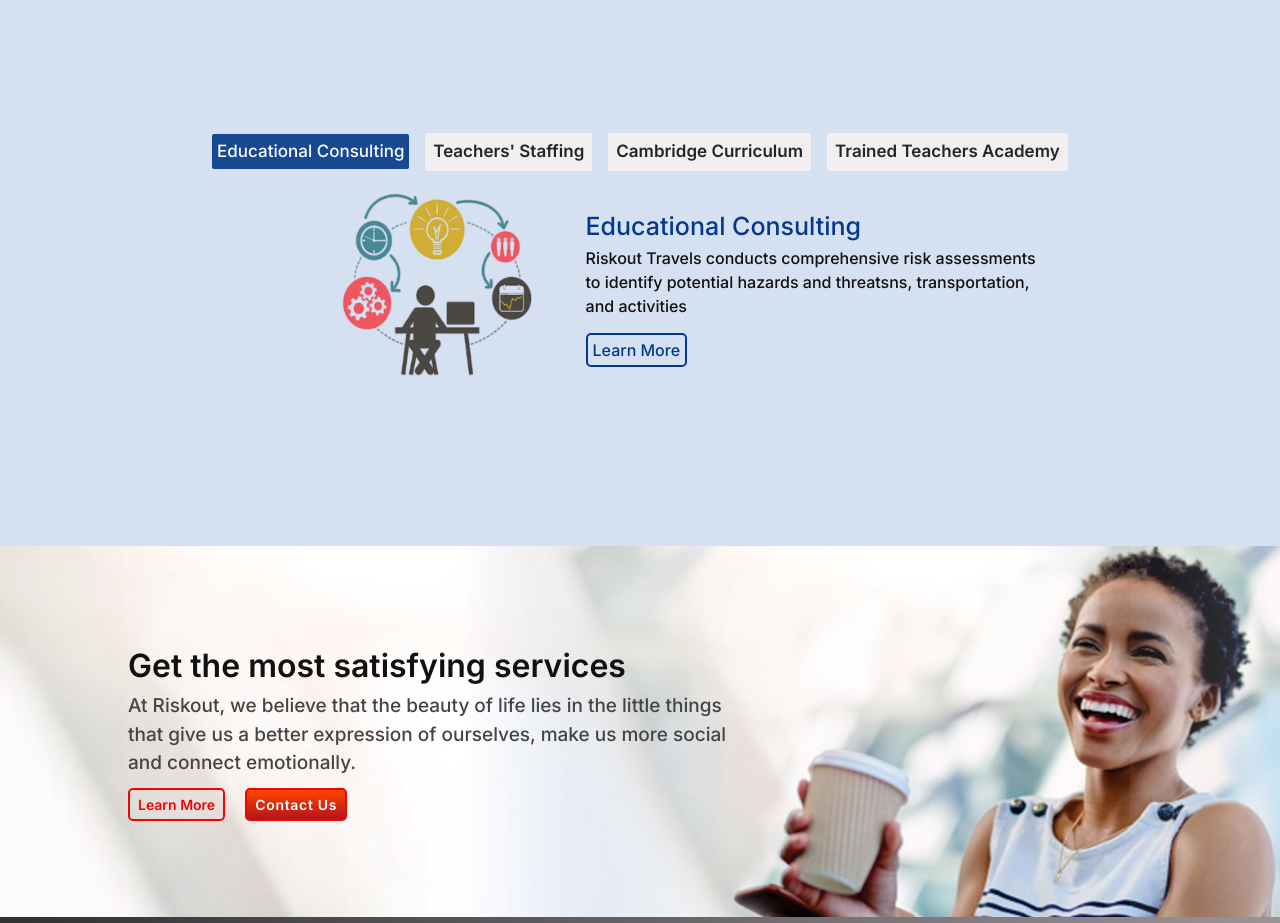
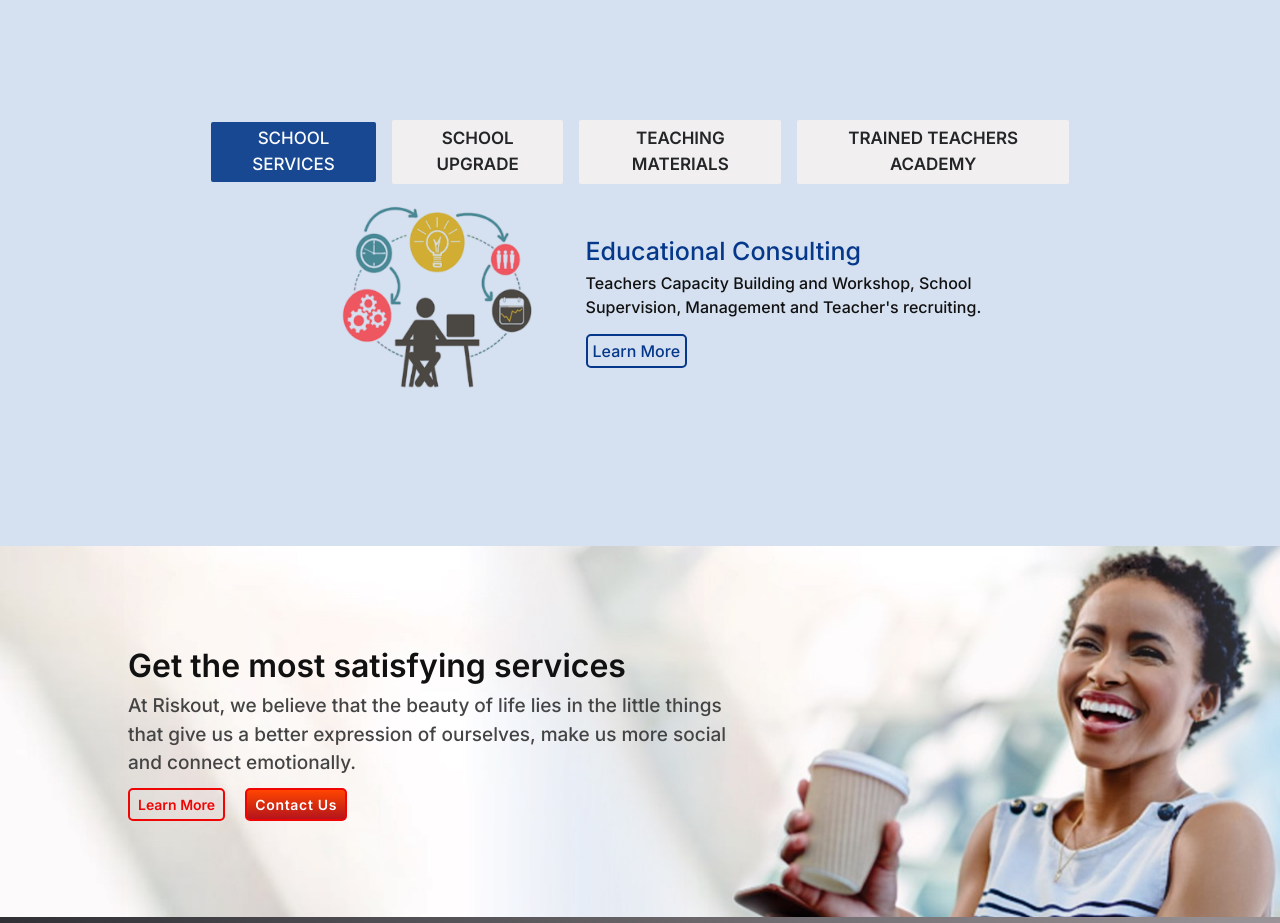
Before and after one commit to VictorKingsHub/consults, a Next.js app: page / in a window 1280 px wide. Shown: the part 2140-3063 px from the top of the page. Built offline with nearby package versions, Linux system fonts and the light colour scheme; grey boxes are pictures that could not be loaded.

Commit message:
footer gap

```diff
--- a/app/components/accordionMenu/data.ts
+++ b/app/components/accordionMenu/data.ts
@@ -1,15 +1,12 @@
 //  import travelInsurance from "@/public/globe.jpg"
 
  const data = [
-    {id: 1, question: "Educational Consulting", title: "Educational Consulting", answer: "Riskout Travels conducts comprehensive risk assessments to identify potential hazards and threatsns, transportation, and activities", img: "/risk.png", link: "/travels/insurance", button: "Learn More"},
+    {id: 1, question: "SCHOOL SERVICES", title: "Educational Consulting", answer: "Teachers Capacity Building and Workshop, School Supervision, Management and Teacher's recruiting.", img: "/risk.png", link: "/travels/insurance", button: "Learn More"},
 
-    {id: 2, question: "Teachers' staffing", title: "Teachers' staffing", answer: "Riskout Travels assists travelers in selecting the right travel insurance policies to protect them against unforeseen events like", img: "/assurance.png" , link: "/travels/insurance", button: "Learn More"},
+    {id: 2, question: "SCHOOL UPGRADE", title: "Teachers' staffing", answer: "Accreditation and Upgrading for new and existing schools, Curriculum design and development.", img: "/assurance.png" , link: "/travels/insurance", button: "Learn More"},
 
-    {id: 3, question: "Cambridge Curriculum", title: "Cambridge Curriculum", answer: "Riskout Travels assists travelers in selecting the right travel insurance policies to protect them against unforeds", img: "/risk.png", link: "/travels/insurance", button: "Learn More"},
-    // {id: 4, question: "Risk Management", title: "Risk Management", answer: "Riskout Travels assists travelers in selecting the right travel insurance policies to protect them against unforeds", img: "/risk.png", link: "/travels/insurance", button: "Learn More"},
+    {id: 3, question: "TEACHING MATERIALS", title: "Cambridge Curriculum", answer: "Supply of Teaching and learning aids", img: "/risk.png", link: "/travels/insurance", button: "Learn More"},
 
-    {id: 4, question: "Trained Teachers Academy", title: "Trained Teachers Academy", answer: "Riskout Travels assists travelers in selecting the right travel insurance policies to protect them against unforeds", img: "/risk.png", link: "/travels/insurance", button: "Learn More"},
-    // {id: 5, question: "Scholarships", title: "Scholarships", answer: "Riskout Travels assists travelers in selecting the right travel insurance policies to protect them against unforeds", img: "/risk.png", link: "/travels/insurance", button: "Learn More"},
-    // {id: 6, question: "Web Design & Development", title: "Web Design & Development", answer: "Riskout Travels assists travelers in selecting the right travel insurance policies to protect them against unforeds", img: "/risk.png", link: "/travels/insurance", button: "Learn More"},
+    {id: 4, question: "TRAINED TEACHERS ACADEMY", title: "Trained Teachers Academy", answer: "We give professional guides and assistance through out your apllication and study experience", img: "/risk.png", link: "/travels/insurance", button: "Learn More"},
 ]
 export default data
```
